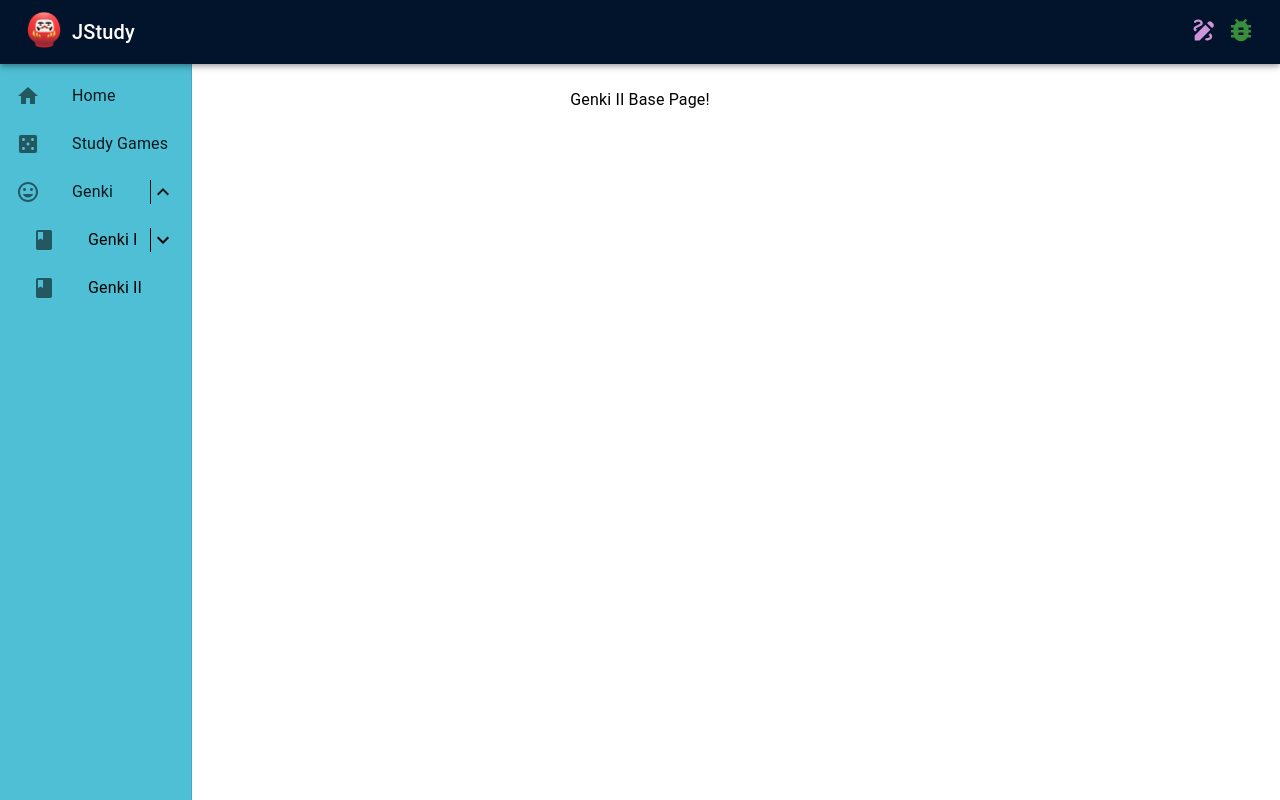
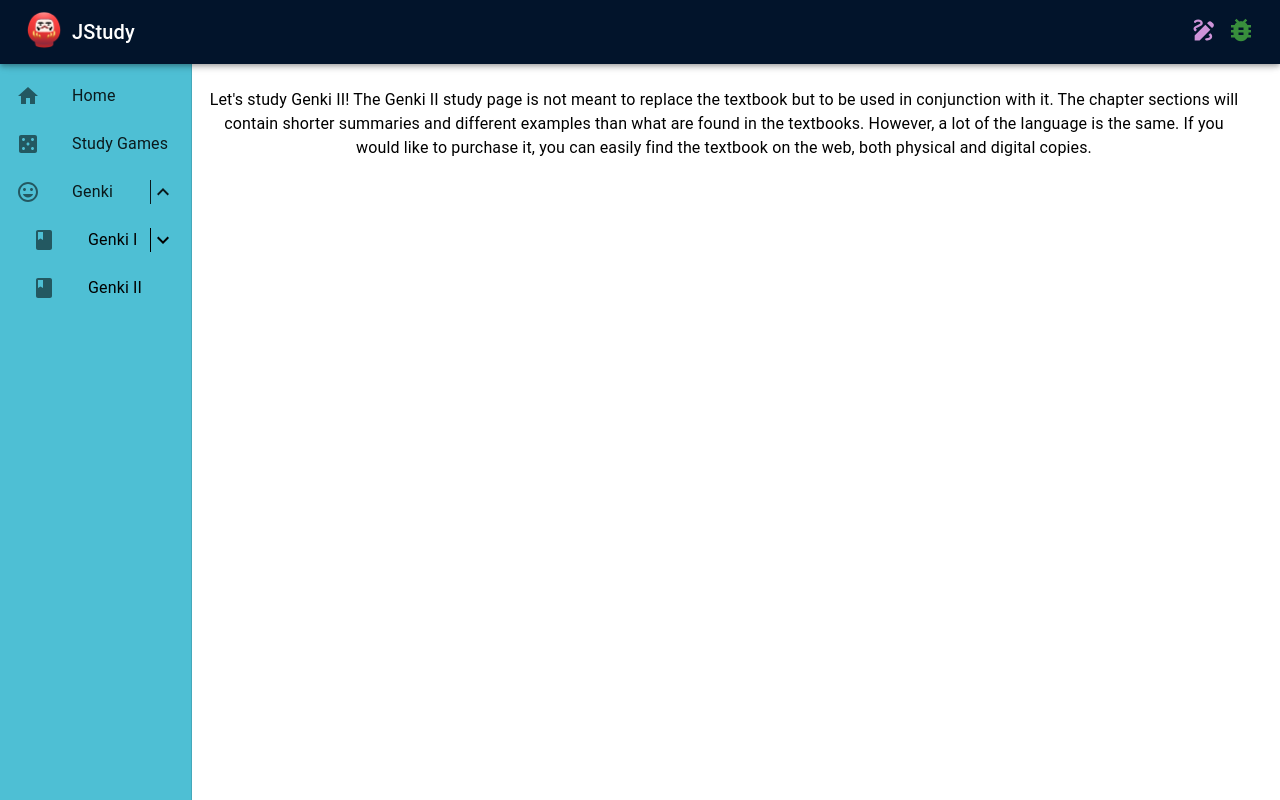
Before and after one commit to kramos577/JStudy, a React (Create React App) app in the folder frontend/: page /genki/2 in a window 1280 px wide. Built offline with nearby package versions, Linux system fonts and the light colour scheme.

Commit message:
Fix Main Content Placement
No longer need to adjust the content boxes to be 85%

```diff
--- a/frontend/src/App.tsx
+++ b/frontend/src/App.tsx
@@ -21,7 +21,7 @@ function App() {
                 <Box sx={{ display: "flex" }}>
                     <Header />
                     <Navbar />
-                </Box>
+
                     <Routes>
                         <Route path="/" element={<Homepage />} />
 
@@ -31,6 +31,7 @@ function App() {
                         <Route path="/genki/1/study" element={<Genki1Study />} />
                         <Route path="/games" element={<Games />} />
                     </Routes>
+                </Box>
             </BrowserRouter>
         </div>
     );
--- a/frontend/src/pages/Games.tsx
+++ b/frontend/src/pages/Games.tsx
@@ -7,13 +7,13 @@ const GAME_NAMES = ["Flash Cards", "Crosswords", "Scrabble", "Hangman", "Matchin
 function Games() {
     return (
         <div>
-            <Box component="main" sx={{ width: "85%", float: "right" }}>
+            <Box>
                 <Toolbar />
                 <Typography paragraph sx={{ marginTop: 3, marginLeft: 2, marginRight: 5 }}>
                     Let's study Japanese through games!
                 </Typography>
             </Box>
-            <Grid container spacing={2} sx={{ width: "82%", float: "right" }}>
+            <Grid container spacing={2} sx={{ justifyContent: "center" }}>
                 {GAME_NAMES.map((gameName) => (
                     <Grid item>
                         {/* Add card actions once a game is working */}
--- a/frontend/src/pages/Genki.tsx
+++ b/frontend/src/pages/Genki.tsx
@@ -4,7 +4,7 @@ import orangeDaruma from "../static/daruma/daruma_orange.png";
 function Genki() {
     return (
         <div>
-            <Box component="main" sx={{ width: "85%", float: "right" }}>
+            <Box>
                 <Toolbar />
                 <Typography paragraph sx={{ marginTop: 3, marginLeft: 2, marginRight: 5 }}>
                     Let's study Genki! These Genki study pages are not meant to replace the Genki textbooks but to be
@@ -14,11 +14,7 @@ function Genki() {
                 </Typography>
                 <img src={orangeDaruma} alt="neko logo" width={150} height={150} />
             </Box>
-            <Grid
-                container
-                component="main"
-                spacing={2}
-                sx={{ width: "85%", float: "right", justifyContent: "center" }}>
+            <Grid container component="main" spacing={2} sx={{ justifyContent: "center" }}>
                 <Grid item>
                     <Button variant="contained" size="large" href="genki/1">
                         Genki 1
--- a/frontend/src/pages/Genki1.tsx
+++ b/frontend/src/pages/Genki1.tsx
@@ -3,7 +3,7 @@ import { Box, Toolbar, Typography } from "@mui/material";
 function Genki1() {
     return (
         <div>
-            <Box component="main" sx={{ width: "85%", float: "right" }}>
+            <Box>
                 <Toolbar />
                 <Typography paragraph sx={{ marginTop: 3, marginLeft: 2, marginRight: 5 }}>
                     Let's study Genki I! The Genki I study page is not meant to replace the textbook but to be used in
--- a/frontend/src/pages/Genki1Study.tsx
+++ b/frontend/src/pages/Genki1Study.tsx
@@ -14,12 +14,11 @@ const contentGenki1 = [contentCh1, contentCh2, contentCh3, contentCh4, contentCh
 
 function Genki1Study() {
     return (
-        <div>
-            <Box component="main" sx={{ flexGrow: 1, ml: 6, mt: 2 }}>
+        <Box component="main" sx={{ flexGrow: 1, mt: 2 }}>
             <Toolbar />
             {contentGenki1.map((x) => (
                 <section id={x.chapter.toLowerCase().replaceAll(" ", "")}>
-                        <Box ml={25}>
+                    <Box ml={3} mr={3}>
                         <Typography variant="h3" align="left" sx={{ color: "#534D8A" }}>
                             {x.chapter}
                         </Typography>
@@ -37,7 +36,6 @@ function Genki1Study() {
                 </section>
             ))}
         </Box>
-        </div>
     );
 }
 
--- a/frontend/src/pages/Genki2.tsx
+++ b/frontend/src/pages/Genki2.tsx
@@ -3,9 +3,14 @@ import { Box, Toolbar, Typography } from "@mui/material";
 function Genki2() {
     return (
         <div>
-            <Box component="main" sx={{ flexGrow: 1, p: 3 }}>
+            <Box>
                 <Toolbar />
-                <Typography paragraph>Genki II Base Page!</Typography>
+                <Typography paragraph sx={{ marginTop: 3, marginLeft: 2, marginRight: 5 }}>
+                    Let's study Genki II! The Genki II study page is not meant to replace the textbook but to be used in
+                    conjunction with it. The chapter sections will contain shorter summaries and different examples than
+                    what are found in the textbooks. However, a lot of the language is the same. If you would like to
+                    purchase it, you can easily find the textbook on the web, both physical and digital copies.
+                </Typography>
             </Box>
         </div>
     );
--- a/frontend/src/pages/Homepage.tsx
+++ b/frontend/src/pages/Homepage.tsx
@@ -4,7 +4,7 @@ import blueNeko from "../static/neko/neko_blue.png";
 function Homepage() {
     return (
         <div>
-            <Box component="main" sx={{ width: "85%", float: "right" }}>
+            <Box component="main">
                 <Toolbar />
                 <Typography variant="h2" sx={{ marginTop: 3, fontWeight: "bold" }}>
                     ようこそ！
```
Lines whose indentation alone changed are shown as unchanged.
